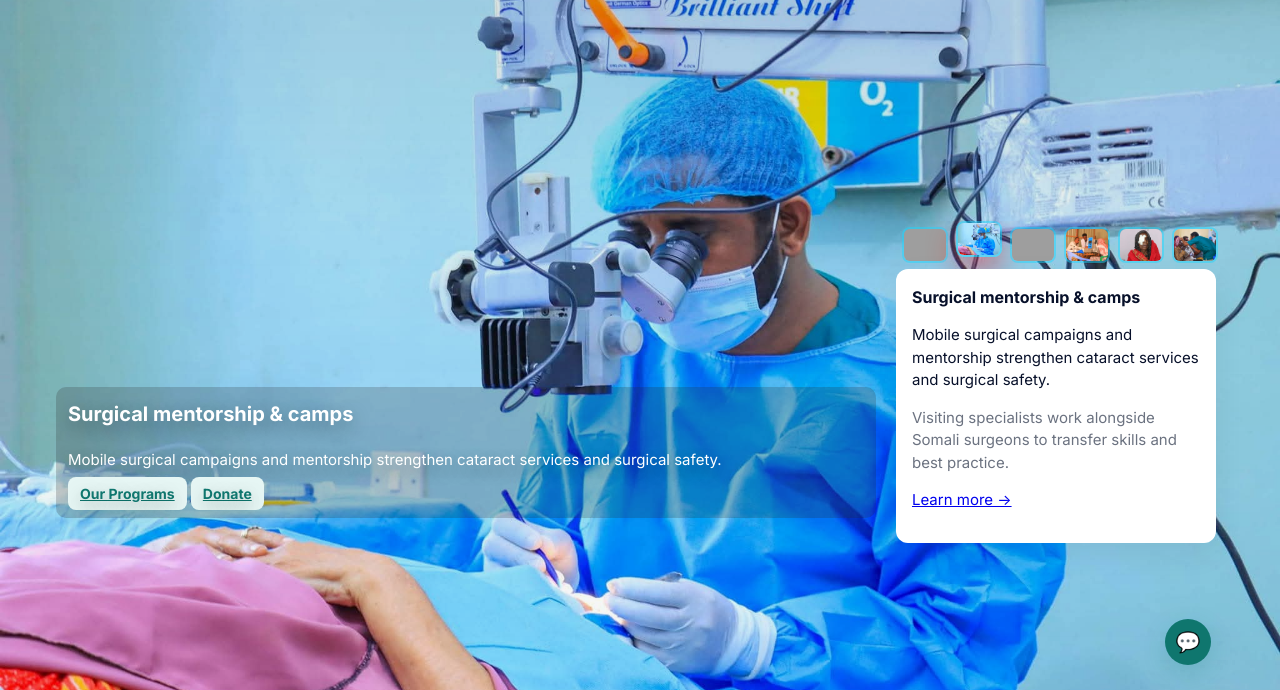
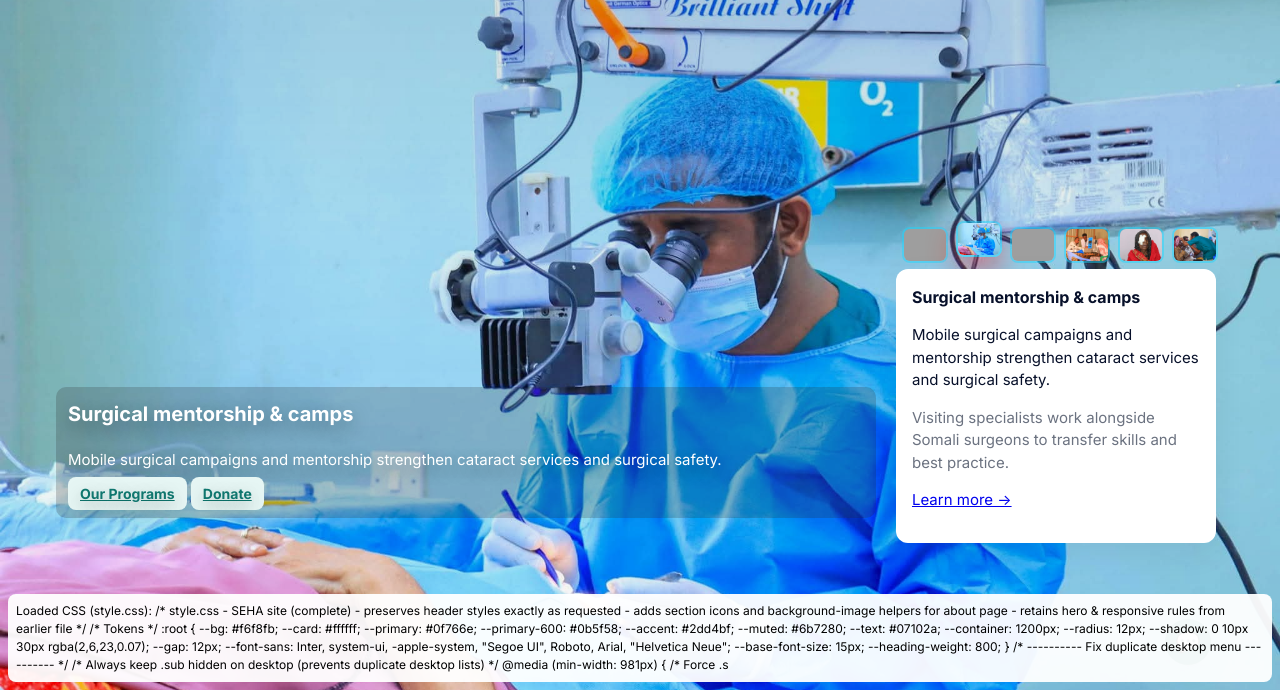
Before and after one commit to Zakariye-Salah/somali-eye-health-alliance, a plain HTML site: page public/index.html in a window 1280 px wide. Shown: the part 110-800 px from the top of the page. Drawn offline with Linux system fonts and the light colour scheme; grey boxes are pictures that could not be loaded.

Commit message:
Update index.html

```diff
--- a/public/index.html
+++ b/public/index.html
@@ -1696,6 +1696,26 @@ body[data-loading="true"] { overflow: hidden !important; }
 })();
 </script>
 
+  <script>
+(function(){
+  // tries to find the first linked stylesheet (common case)
+  const link = document.querySelector('link[rel="stylesheet"][href]');
+  if(!link){ console.log('No external stylesheet link found.'); return; }
+  const href = link.getAttribute('href');
+  fetch(href, {cache: 'no-store'}).then(r => r.text()).then(t => {
+    const preview = t.slice(0, 800).replace(/\n/g,' ');
+    const div = document.createElement('div');
+    div.style.position='fixed'; div.style.zIndex=99998; div.style.left='8px'; div.style.bottom='8px';
+    div.style.background='rgba(255,255,255,0.95)'; div.style.color='#000'; div.style.padding='8px';
+    div.style.borderRadius='8px'; div.style.fontSize='12px'; div.style.maxWidth='calc(100% - 16px)';
+    div.textContent = 'Loaded CSS ('+href+'): ' + preview;
+    document.body.appendChild(div);
+    console.log('Loaded CSS from', href, t.slice(0,2000));
+  }).catch(e => console.log('Fetch error', e));
+})();
+</script>
+
+
   <script src="script.js"></script>
 </body>
 </html>
```
